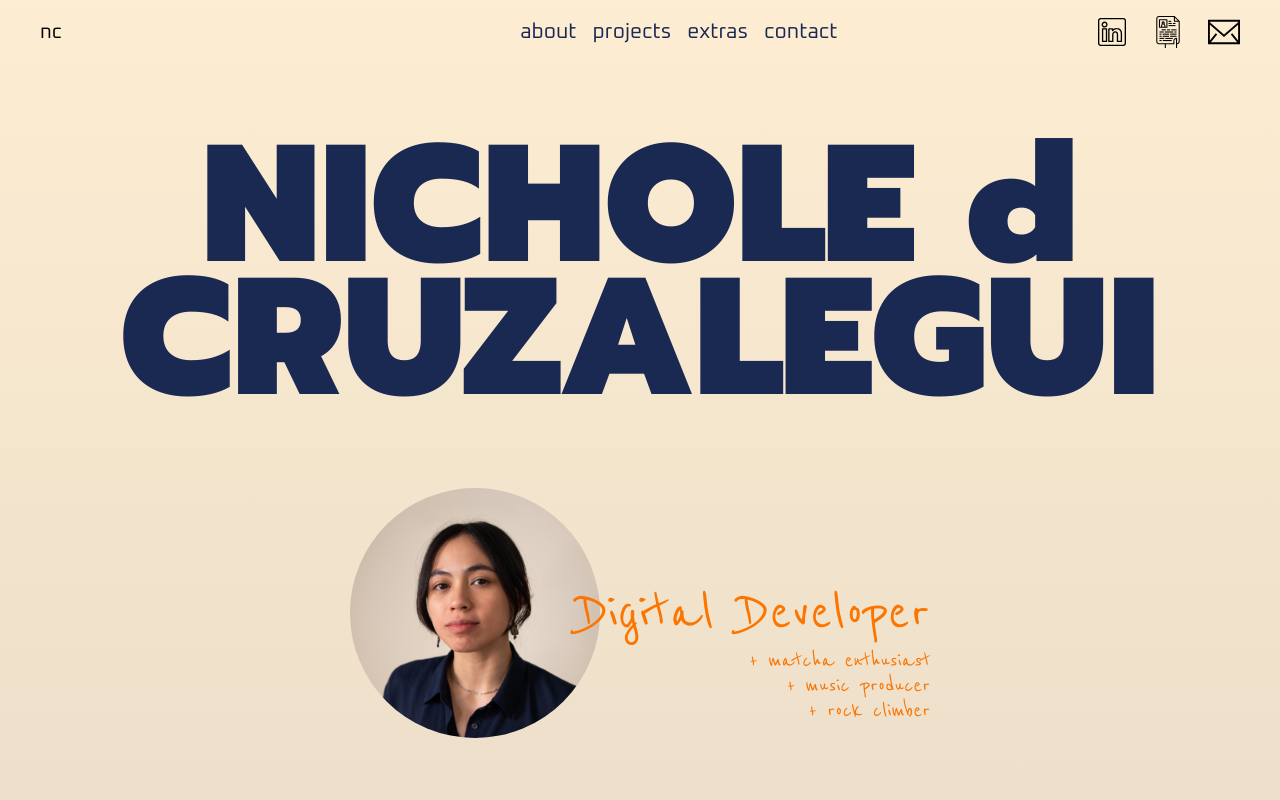
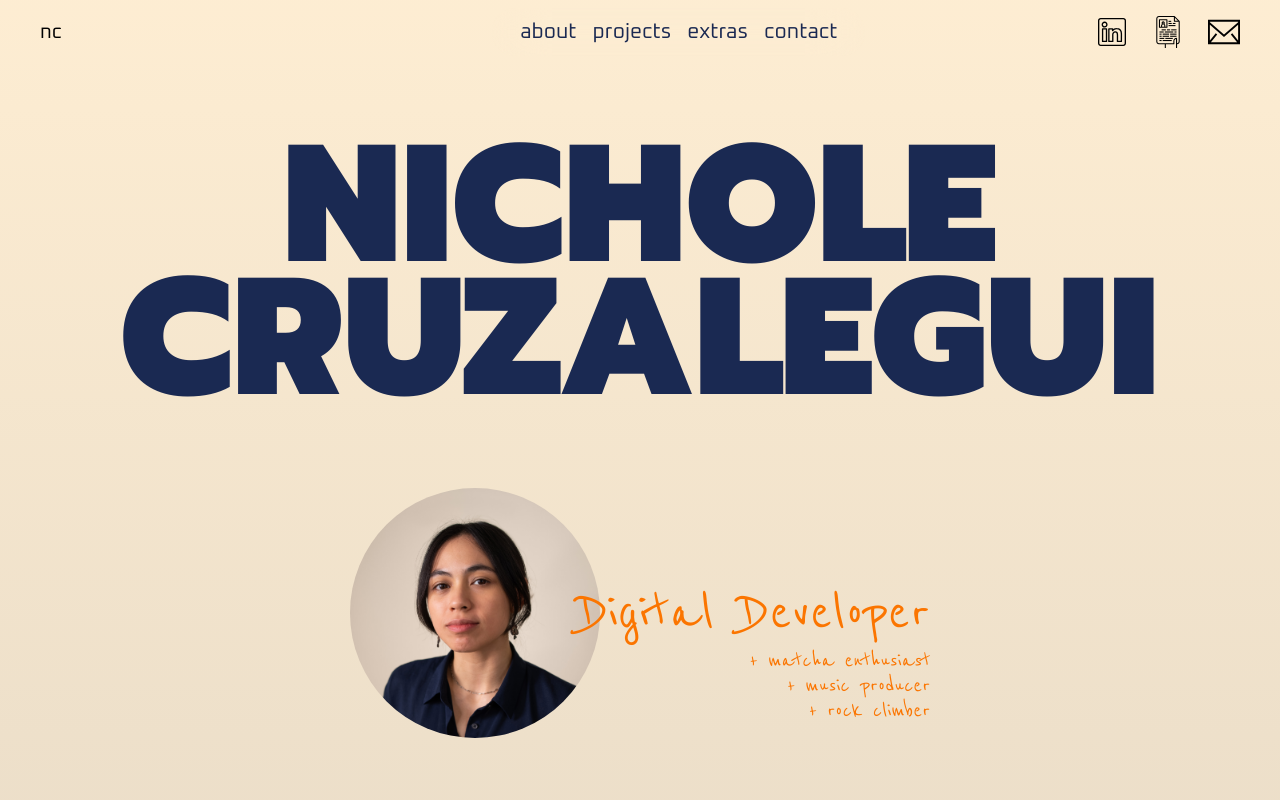
Before and after one commit to cruzn978/vite-portfolio-2026, a React (Vite) app: page / in a window 1280 px wide. Shown: the top 800 px of the page. Built offline with nearby package versions, Linux system fonts and the light colour scheme.

Commit message:
redepoy test undo

```diff
--- a/src/views/Hero.jsx
+++ b/src/views/Hero.jsx
@@ -13,7 +13,7 @@ export default function Hero({ heroSectionRef }) {
       <Row className="hero-row">
         <Col className="">
           <h1 className="hero-title text-navy-dark justify-content-center">
-            <span className="text-navy-dark">NICHOLE d</span> <br />
+            <span className="text-navy-dark">NICHOLE</span> <br />
             <span className="text-navy-dark">CRUZALEGUI</span>
           </h1>
         </Col>
```
